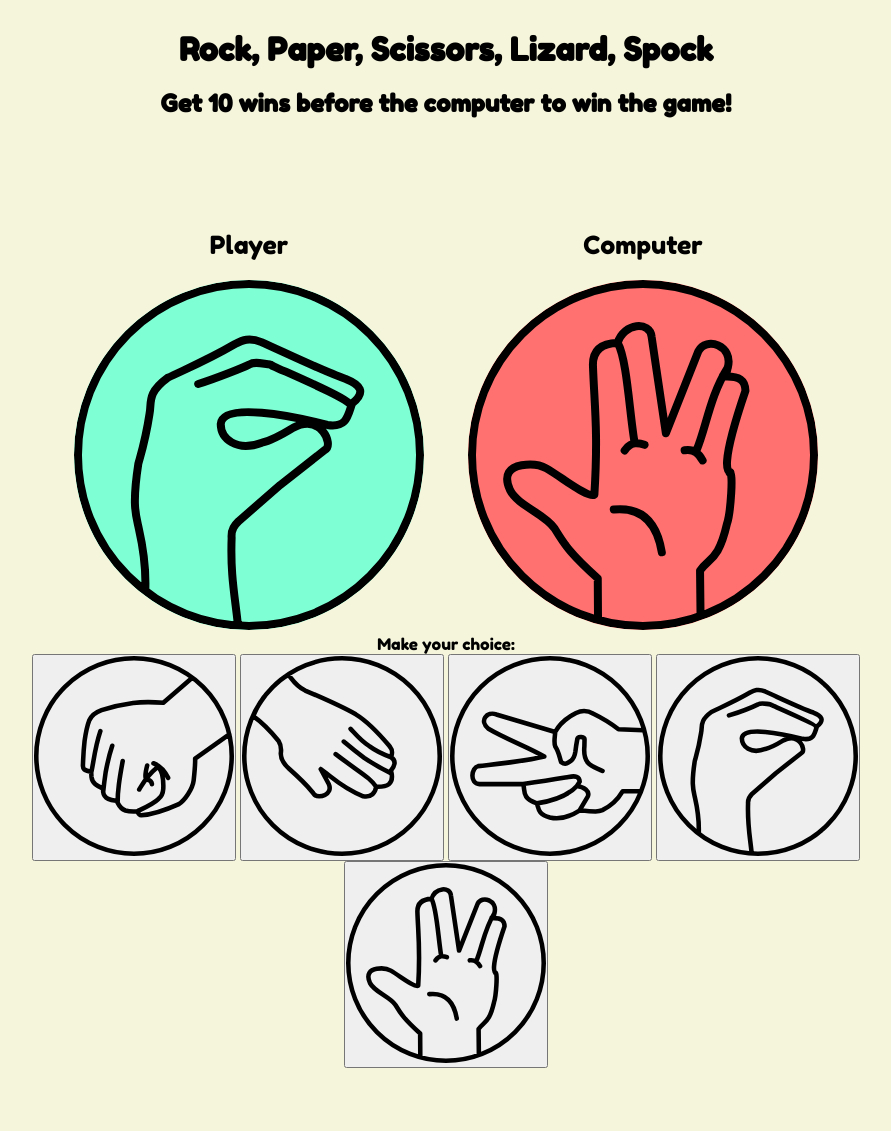
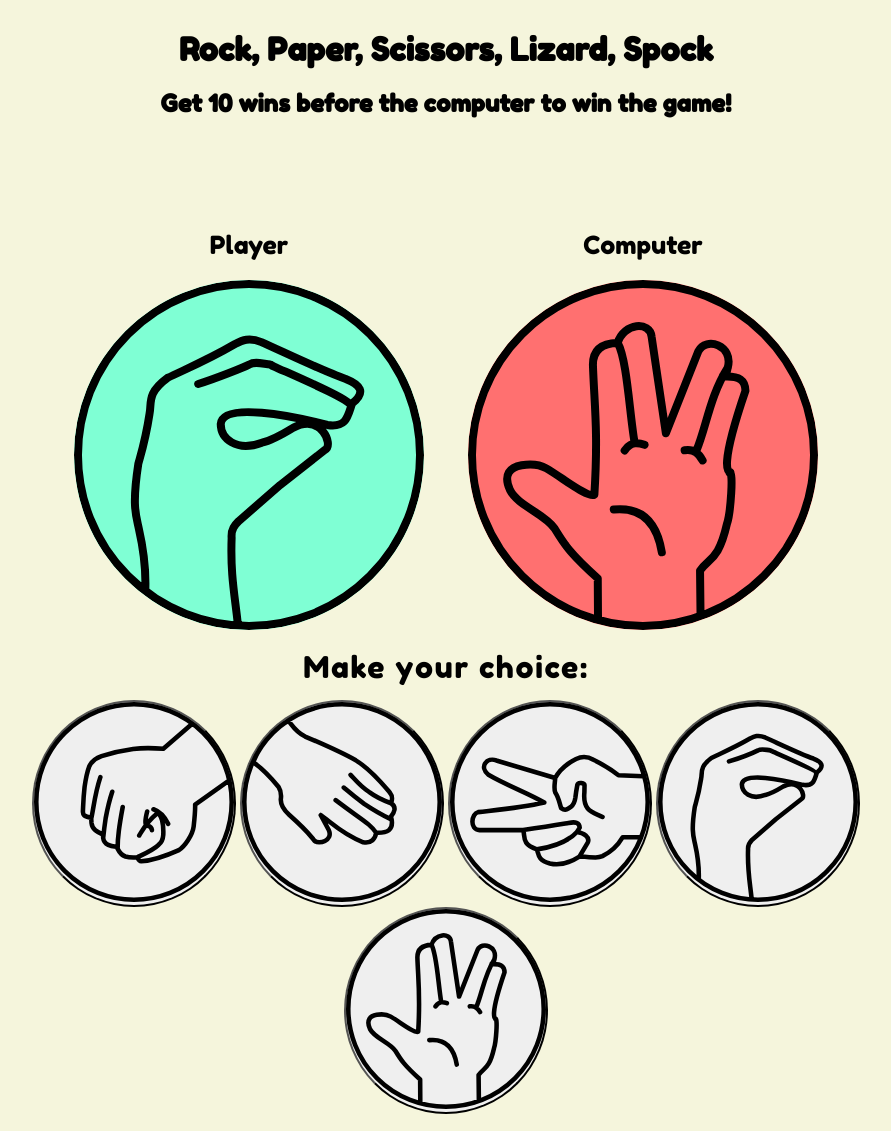
Before and after one commit to davidabrahamy10/rock-paper-scissors-lizard-spock, a plain HTML site: page index.html in a window 1280 px wide. Shown: the top 1131 px of the page, without its empty margins (194-1085 px from the left). Drawn offline with Linux system fonts and the light colour scheme.

Commit message:
Add hover effect and style to buttons

```diff
--- a/assets/css/style.css
+++ b/assets/css/style.css
@@ -30,6 +30,8 @@ header {
 .sub-heading {
     margin-top: 20px;
 }
+
+/* Game Area */
 
 .button-images {
     width: 200px;
@@ -76,3 +78,22 @@ header {
     background-color: rgb(255, 112, 112);
     border-radius: 50%;
 }
+
+/* Button Area */
+
+#choice-message {
+    font-size: 30px;
+    letter-spacing: 0.1rem;
+    margin: 15px;
+}
+
+button {
+    border-radius: 50%;
+    transition-duration: 0.4s;
+    cursor: pointer;
+}
+
+  button:hover {
+    background-color: #4CAF50;
+    box-shadow: 0 12px 16px 0 rgba(0,0,0,0.24), 0 17px 50px 0 rgba(0,0,0,0.19);
+  }
```
